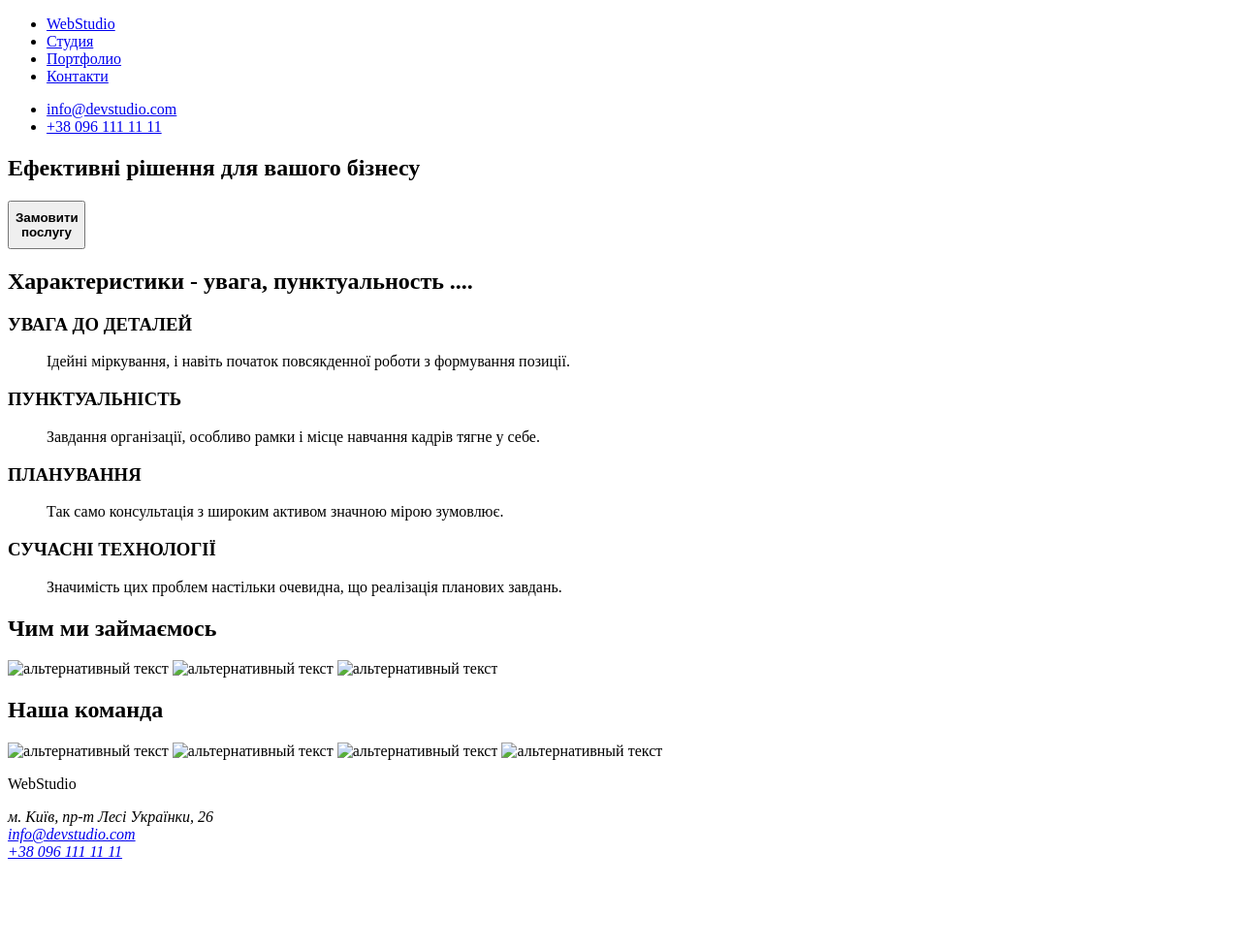
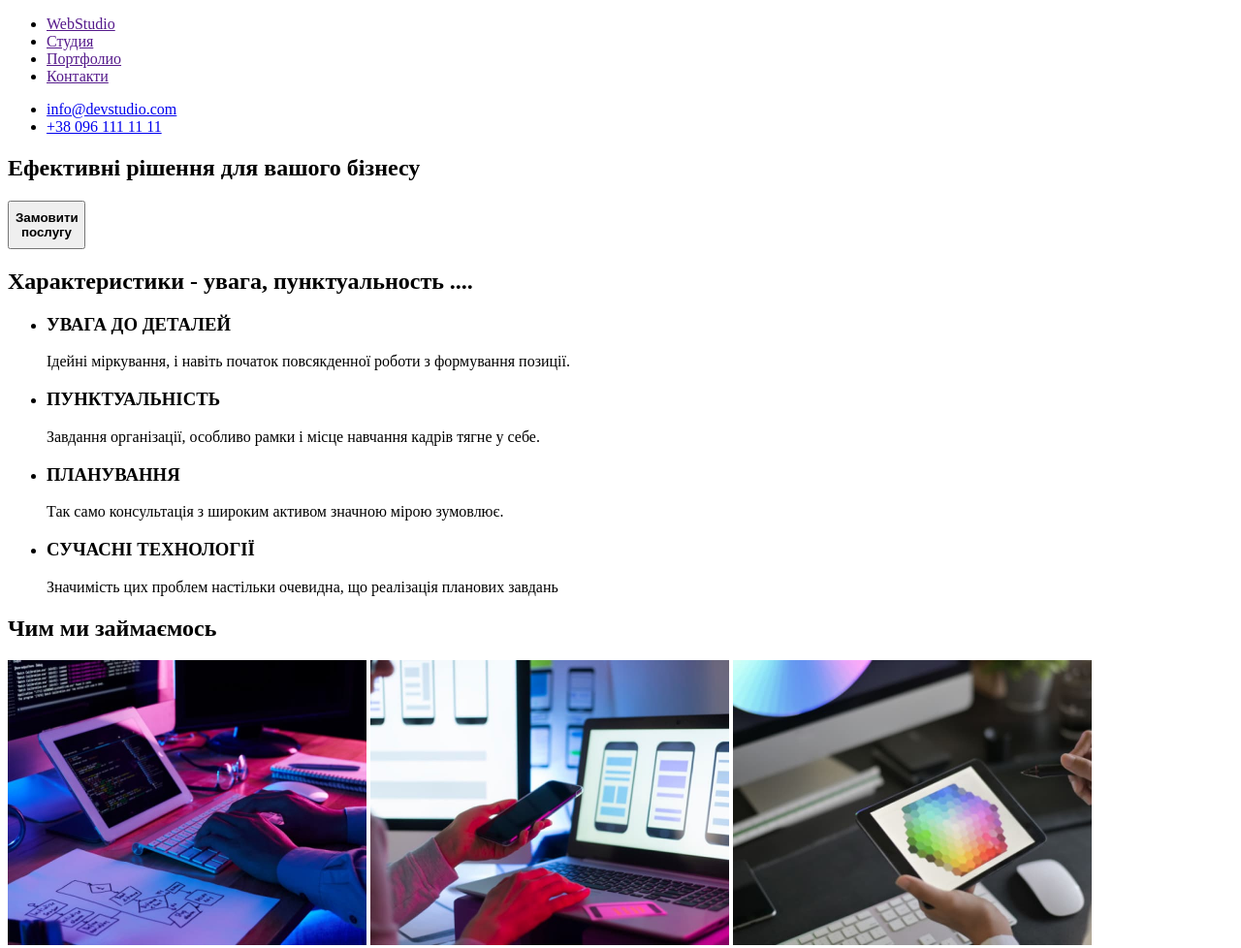
Before and after one commit to denispetrenk/goit-markup-hw-01, a plain HTML site: page index.html in a window 1280 px wide. Shown: the top 978 px of the page at 97% size. Before the commit the page ends 896 px from the top, so only its background shows below. Drawn offline with Linux system fonts and the light colour scheme.

Commit message:
add links for img

```diff
--- a/index.html
+++ b/index.html
@@ -1,33 +1,29 @@
-
-
 <!DOCTYPE html>
 
 
-<html lang="en">
+<html lang="uk">
+
 <head>
     <meta charset="UTF-8">
     <meta http-equiv="X-UA-Compatible" content="IE=edge">
     <meta name="viewport" content="width=device-width, initial-scale=1.0">
-    <title>Document</title>
+    <title>Студія</title>
 </head>
+
 <body>
     <header>
-    <!-- 41 минута 1 вебинар -  начинает как список это меню -->
         <nav>
             <ul>
-        <li> <a href="#">WebStudio</a></li>
-        <li><a href="#">Студия</a></li>
-        <li><a href="#">Портфолио</a></li>
-        <li><a href="#">Контакти</a></li>
+                <li> <a href="">WebStudio</a></li>
+                <li><a href="">Студия</a></li>
+                <li><a href="">Портфолио</a></li>
+                <li><a href="">Контакти</a></li>
             </ul>
 
-
-
             <ul>
-    <li> <a href ="mailto:info@devstudio.com">info@devstudio.com</a></li>
-    <li><a href ="tel:+380961111111">+38 096 111 11 11</a></li>
+                <li> <a href="mailto:info@devstudio.com">info@devstudio.com</a></li>
+                <li><a href="tel:+380961111111">+38 096 111 11 11</a></li>
             </ul>
-
         </nav>
     </header>
 
@@ -36,47 +32,52 @@
         <div> </div>
         <section>
             <h1>Ефективні рішення для вашого бізнесу</h1>
-<!-- это переделать в ссылку ? 52.47 мин -->
-<button type = "button" name = "button1" style = "width: 80px; height:50px;">
+
+            <button type="button" name="button1" style="width: 80px; height:50px;">
                 <b>Замовити послугу</b>
             </button>
-  <!-- или как ссілку?
-  <a href="">Замовити послугу</a>
-  -->
+
         </section>
 
         <section>
-        <!-- или ниже тоже через ul, li, h3, p ? -->
-        <h2>Характеристики  - увага, пунктуальность ....</h2><!-- это будет скрытый тэг -->
-  <dl>
-    <dt> <h3>УВАГА ДО ДЕТАЛЕЙ</h3>
-        </dt>
-    <dd>Ідейні міркування, і навіть початок повсякденної роботи з формування позиції.</dd>
 
-    <dt><h3> ПУНКТУАЛЬНІСТЬ</h3></dt>
-    <dd>Завдання організації, особливо рамки і місце навчання кадрів тягне у себе.</dd>
+            <h2>Характеристики - увага, пунктуальность ....</h2><!-- это будет скрытый тэг -->
+            <ul>
+                <li>
+                    <h3>УВАГА ДО ДЕТАЛЕЙ</h3>
+                    <p>Ідейні міркування, і навіть початок повсякденної роботи з формування позиції.</p>
+                </li>
 
-    <dt><h3>ПЛАНУВАННЯ</h3></dt>
-    <dd>Так само консультація з широким активом значною мірою зумовлює.</dd>
-    <dt><h3>СУЧАСНІ ТЕХНОЛОГІЇ</h3></dt>
-    <dd>Значимість цих проблем настільки очевидна, що реалізація планових завдань.</dd>
-</dl>
+                <li>
+                    <h3>ПУНКТУАЛЬНІСТЬ</h3>
+                    <p>Завдання організації, особливо рамки і місце навчання кадрів тягне у себе.</p>
+                </li>
+
+                <li>
+                    <h3>ПЛАНУВАННЯ</h3>
+                    <p>Так само консультація з широким активом значною мірою зумовлює.</p>
+                </li>
+
+                <li>
+                    <h3>СУЧАСНІ ТЕХНОЛОГІЇ</h3>
+                    <p>Значимість цих проблем настільки очевидна, що реалізація планових завдань</p>
+                </li>
+            </ul>
+
         </section>
 
         <section>
             <h2>Чим ми займаємось</h2>
-    <!-- в относительном пути использовать ./    -->
-    <img src="./images/shshshshshrhrr" alt="альтернативный текст" width="370">
-    <img src="URL_картинки" alt="альтернативный текст"  width="370">
-    <img src="URL_картинки" alt="альтернативный текст"  width="370">
+            <img src="./images/leftpicture.jpg" alt="алгоритм" width="370" height="294">
+            <img src="./images/centerpicture.jpg" alt="смартфон" width="370" height="294">
+            <img src="./images/rightpicture.jpg" alt="десктоп" width="370" height="294">
         </section>
         <section>
             <h2>Наша команда</h2>
-    <!-- тут тоже списком? -->
-    <img src="URL_картинки" alt="альтернативный текст"  width="270">
-    <img src="URL_картинки" alt="альтернативный текст"  width="270">
-    <img src="URL_картинки" alt="альтернативный текст"  width="270">
-    <img src="URL_картинки" alt="альтернативный текст"  width="270">
+            <img src="./images/demyan.jpg" alt="Ігор Дем'яненко" width="270" height="260">
+            <img src="./images/repina.jpg" alt="Ольга Рєпіна" width="270" height="260">
+            <img src="./images/tarasov.jpg" alt="Микола Тарасов" width="270" height="260">
+            <img src="./images/ermakov.jpg" alt="Михайло Єрмаков" width="270" height="260">
         </section>
     </main>
 
@@ -84,9 +85,10 @@
         <p>WebStudio</p>
         <address>
             м. Київ, пр-т Лесі Українки, 26<br>
-       <a href ="mailto:info@devstudio.com">info@devstudio.com</a> <br>
-       <a href ="tel:+380961111111">+38 096 111 11 11</a>
+            <a href="mailto:info@devstudio.com">info@devstudio.com</a> <br>
+            <a href="tel:+380961111111">+38 096 111 11 11</a>
         </address>
     </footer>
 </body>
+
 </html>
```
Also changed, not shown: 1 other file. Lines whose indentation alone changed are shown as unchanged.
